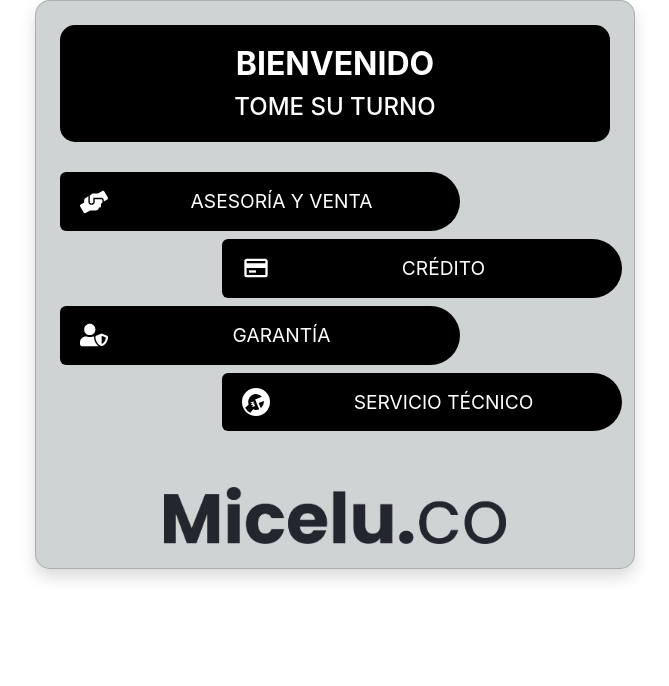
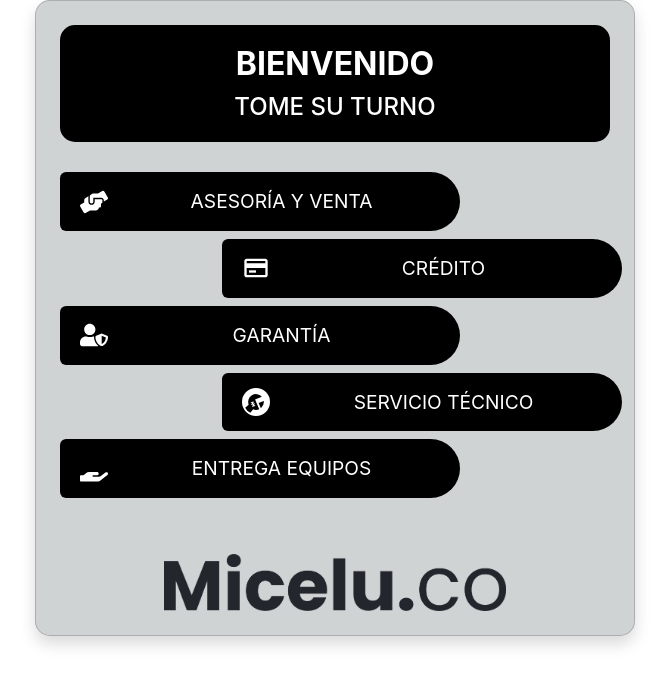
Before and after one commit to desarrolladorMicelu/turnero, a React (Create React App) app in the folder client/: page /tipoTurno in a window 1280 px wide. Shown: the top 686 px of the page, without its empty margins (305-974 px from the left). Built offline with nearby package versions, Linux system fonts and the light colour scheme; no server answers.

Commit message:
Nueva_Razon
Se implemento la nueva razón : ENTREGA EQUIPOS

```diff
--- a/client/src/components/pendientes/Pendientes.jsx
+++ b/client/src/components/pendientes/Pendientes.jsx
@@ -15,6 +15,7 @@
   "Garantía",
   "Crédito",
   "Servicio Técnico",
+  "Entrega Equipos"
 ];
 
 const Pendientes = () => {
--- a/client/src/components/turnos/tipoTurno.jsx
+++ b/client/src/components/turnos/tipoTurno.jsx
@@ -5,7 +5,7 @@
 import { useNavigate } from 'react-router-dom';
 import {BiCreditCard,} from 'react-icons/bi';
 import {Icon} from '@chakra-ui/react'
-import { FaHandsHelping, FaUserShield ,} from 'react-icons/fa';
+import { FaHandsHelping, FaUserShield ,FaHandHolding} from 'react-icons/fa';
 import { BsFillWrenchAdjustableCircleFill } from 'react-icons/bs';
 
 const TipoTurno = () => {
@@ -61,6 +61,15 @@
       </button>
     </div>
 
+    <div className="mb-2">
+      <button className={`${styles.boton} col-8 btn btn-lg justify-content-between`}
+              onClick={() => {redirectDatos("ENTREGA EQUIPOS")}}>
+        <Icon as={FaHandHolding} boxSize={7} />
+        <span>ENTREGA EQUIPOS</span>
+      </button>
+    </div>
+
+
     <div className="col-xs-8 p-4"></div>
 
     <div className="col-8 offset-2 text-center row">
--- a/client/src/components/tvView/TvView.jsx
+++ b/client/src/components/tvView/TvView.jsx
@@ -96,6 +96,14 @@
                                 </button>
                             </div>
                         )}
+                        {pendientes.length > 4 && (
+                            <div className={style.dcliente}>
+                                <button id="botton" className={`${style.boton} ${style.clientes}`}>
+                                    <span className={style.parte1}>{pendientes[4].cliente}</span>
+                                    <span>{pendientes[4].razon}</span>
+                                </button>
+                            </div>
+                        )}
                     </div>
                 </div>
                 <div className={style.half}>
```
Also changed, not shown: client/src/html-models/PedirTurno/cliente.html (+8 -0 lines), 1 other file (tests, documents, lock files or other folders).
